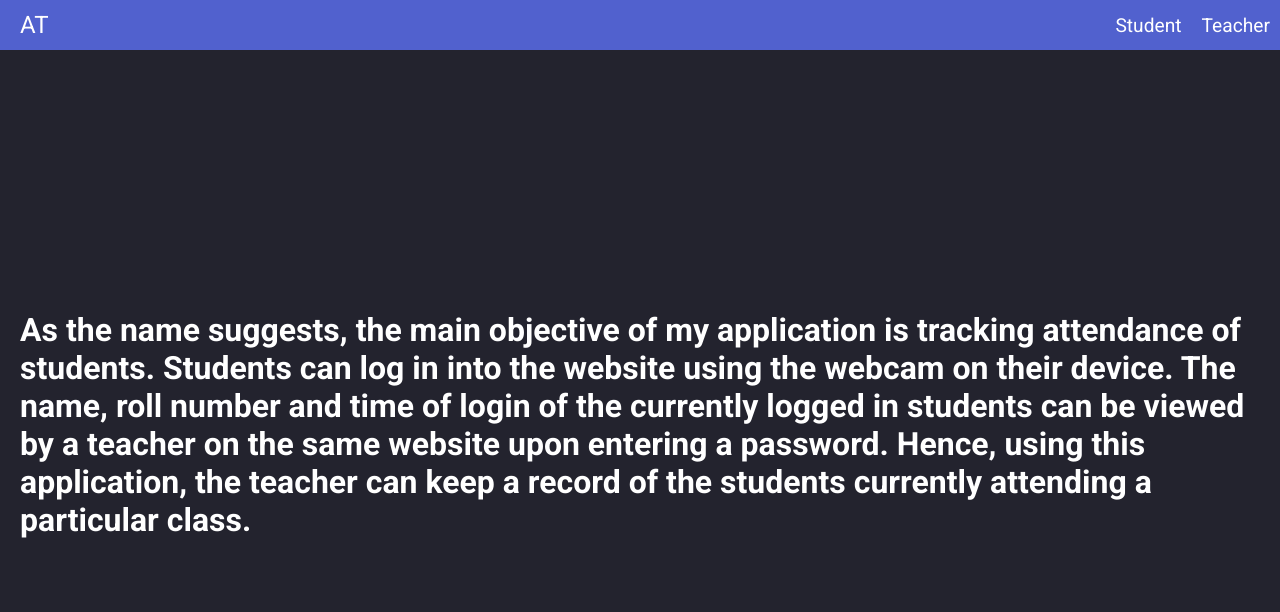
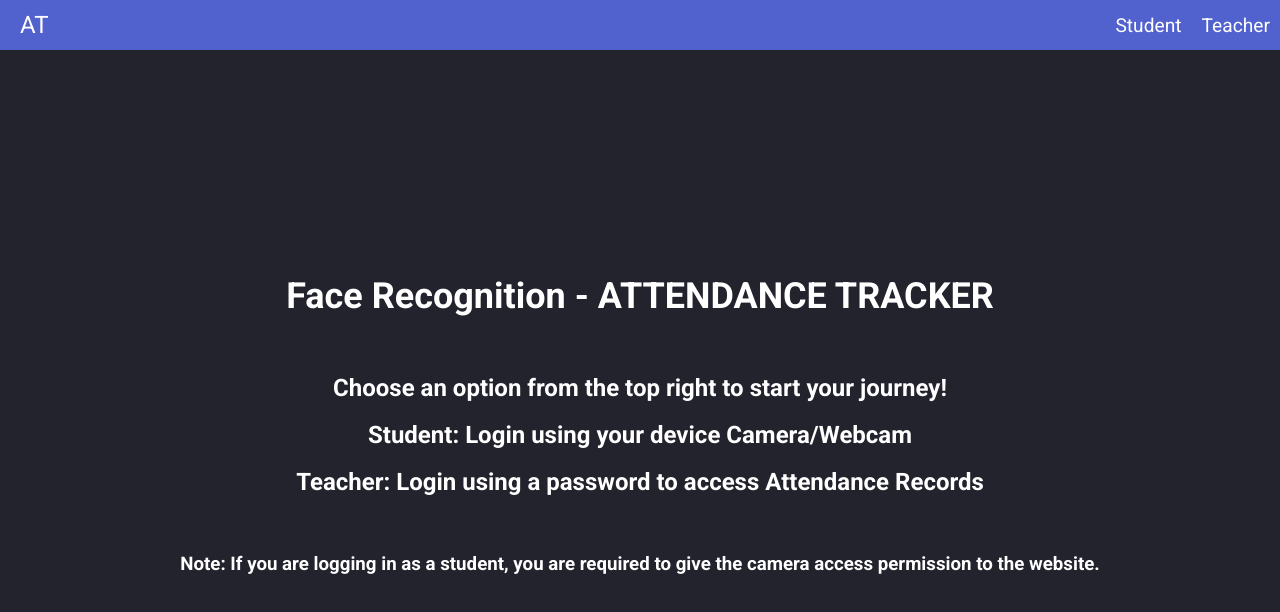
Before and after one commit to Jadit19/Attendance-Tracker, a React (Create React App) app in the folder client/: page / in a window 1280 px wide. Shown: the top 612 px of the page. Built offline with nearby package versions, Linux system fonts and the light colour scheme.

Commit message:
updating homepage

```diff
--- a/client/src/Pages/Home/Home.jsx
+++ b/client/src/Pages/Home/Home.jsx
@@ -3,7 +3,12 @@ import React from 'react'
 const Home = () => {
     return (
         <div className='main__container'>
-            <h1>As the name suggests, the main objective of my application is tracking attendance of students. Students can log in into the website using the webcam on their device. The name, roll number and time of login of the currently logged in students can be viewed by a teacher on the same website upon entering a password. Hence, using this application, the teacher can keep a record of the students currently attending a particular class.</h1>
+            <h1 id='AT'><center>Face Recognition - ATTENDANCE TRACKER</center></h1>
+            <br/><br/><br/>
+            <h2>Choose an option from the top right to start your journey!</h2><br/>
+            <h2><b>Student:</b> Login using your device Camera/Webcam</h2><br/>
+            <h2><b>Teacher:</b> Login using a password to access Attendance Records</h2><br/><br/><br/>
+            <h3>Note: If you are logging in as a student, you are required to give the camera access permission to the website.</h3>
         </div>
     )
 }
--- a/client/src/index.css
+++ b/client/src/index.css
@@ -51,3 +51,7 @@ body{
     transform: translateY(-5px);
     box-shadow: 0px 5px 5px 0px black;
 }
+
+#AT{
+    font-size: 36px;
+}
```
